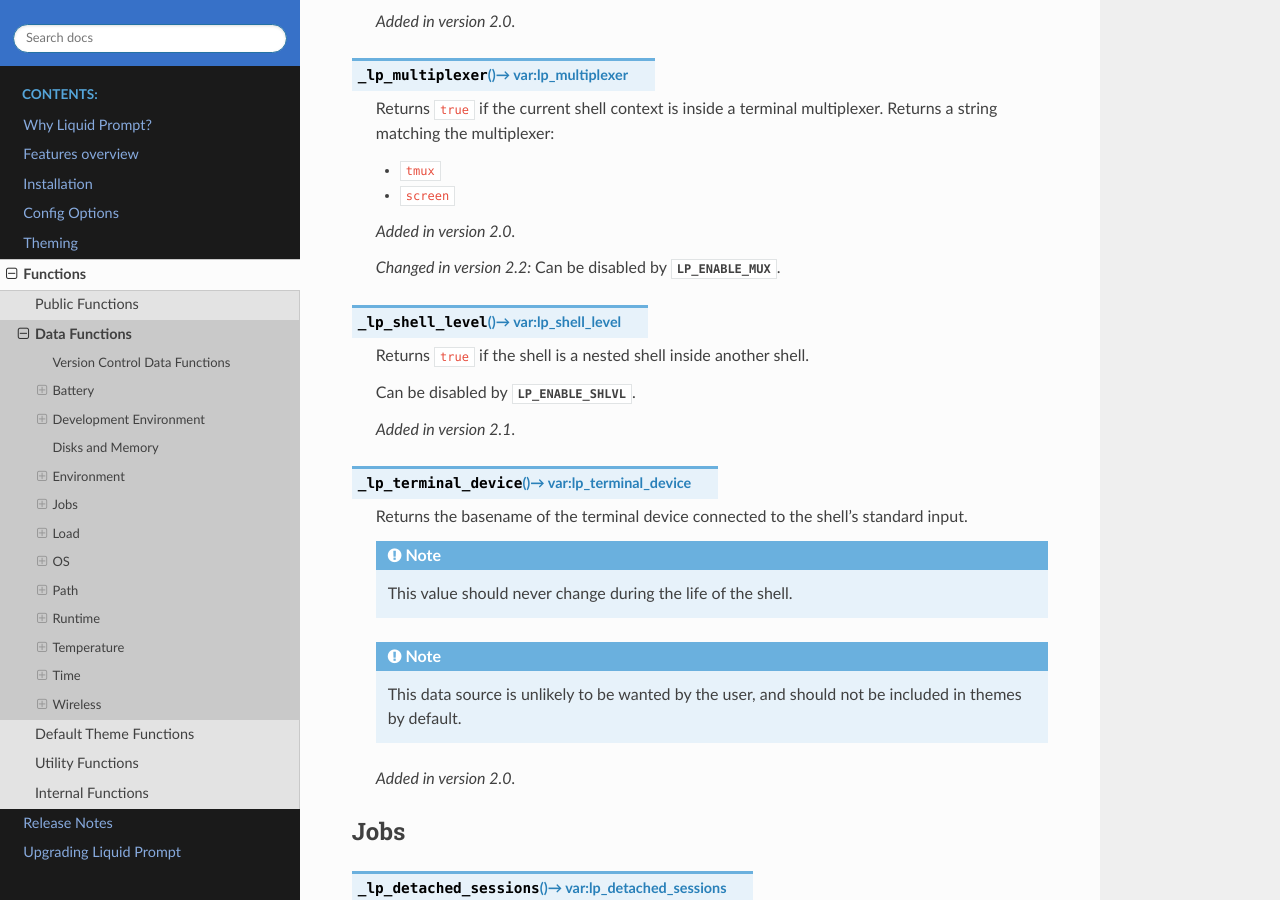
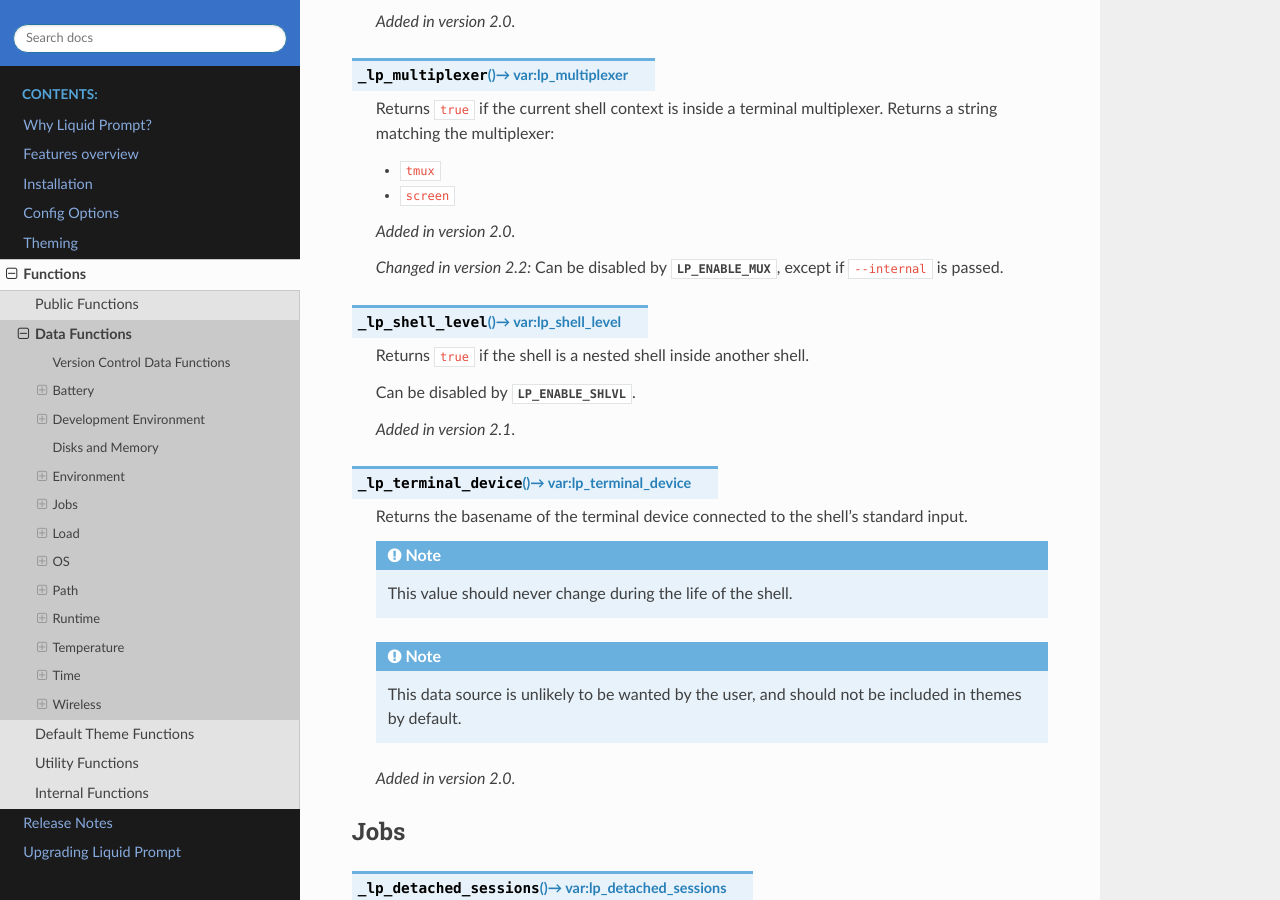
Before and after one commit to liquidprompt/liquidprompt, a Sphinx documentation site: the page built from docs/functions/data.rst, in a window 1280 px wide and 900 px high, scrolled down 8120 px. Built offline with Sphinx 7.4.7 and the Read the Docs theme 2.0.0, drawn with Linux system fonts in a browser that asks for light colours.

Commit message:
refactor(_lp_multiplexer): adds --internal option
Co-authored-by: Mark Vander Stel <mvndrstl@gmail.com>

```diff
--- a/docs/functions/data.rst
+++ b/docs/functions/data.rst
@@ -329,7 +329,8 @@
    .. versionadded:: 2.0
 
    .. versionchanged:: 2.2
-      Can be disabled by :attr:`LP_ENABLE_MUX`.
+      Can be disabled by :attr:`LP_ENABLE_MUX`,
+      except if ``--internal`` is passed.
 
 .. function:: _lp_shell_level() -> var:lp_shell_level
 
```
Also changed, not shown: 1 other file.
